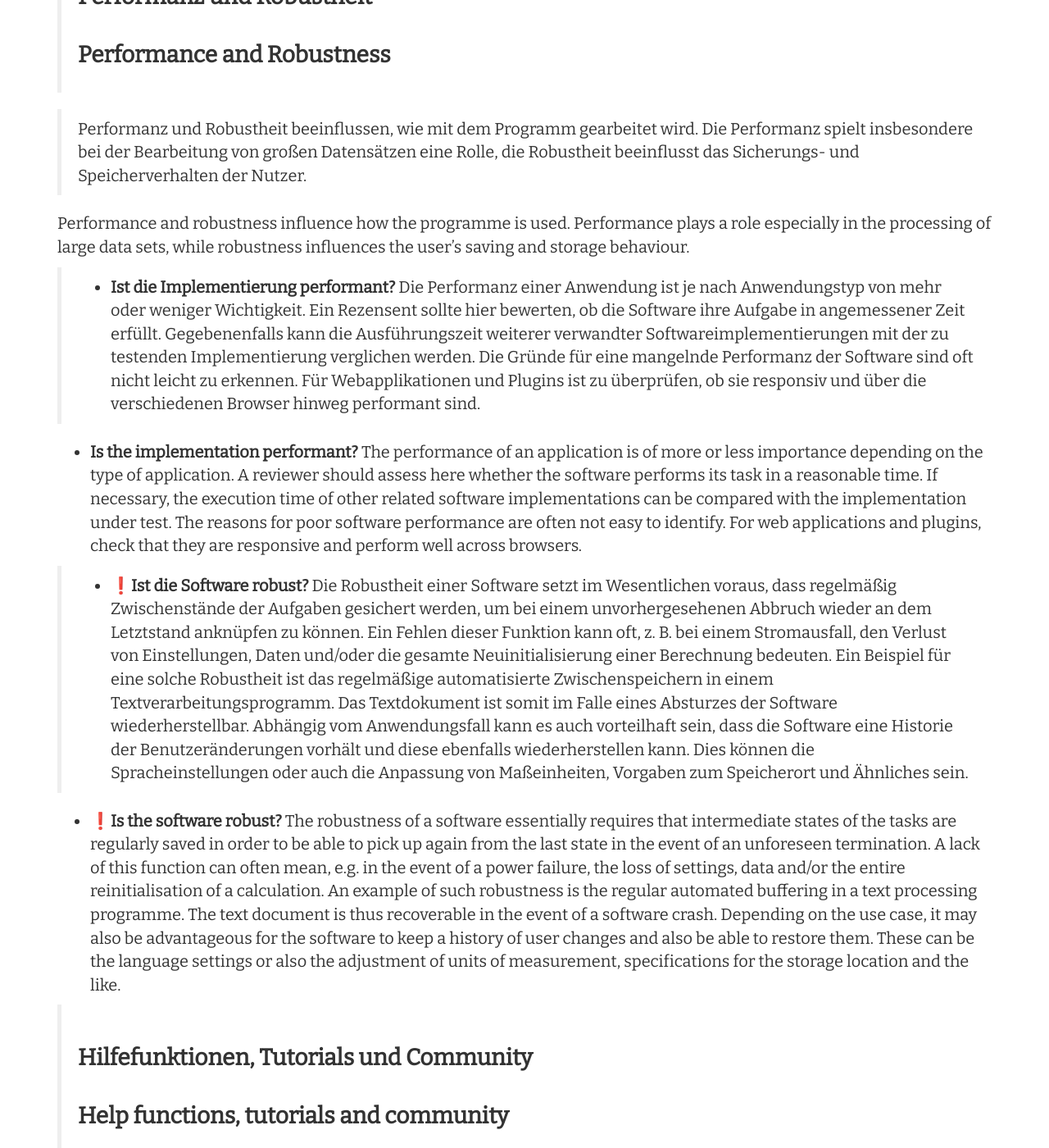
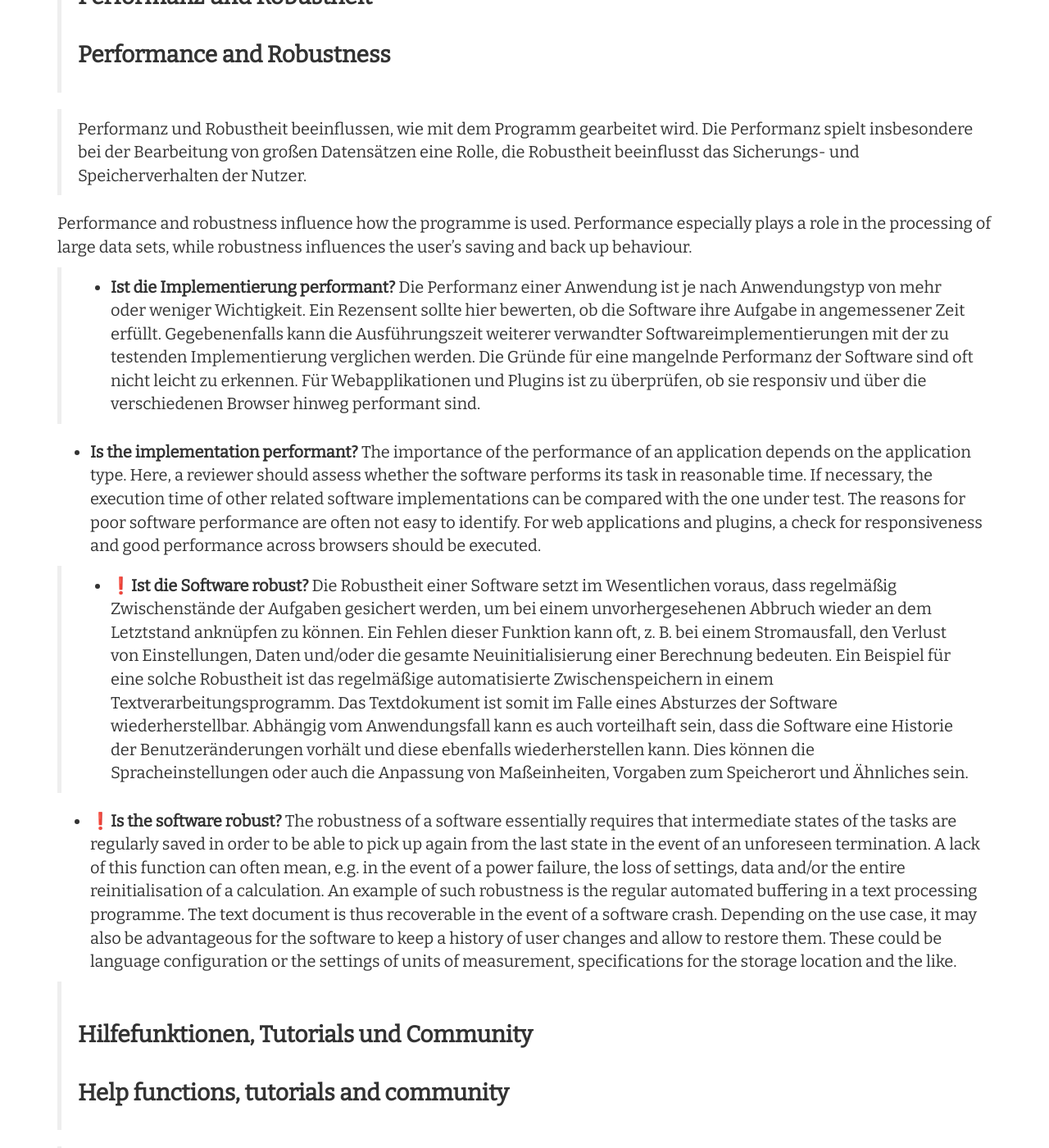
Before and after one commit to Research-Squirrel-Engineers/Impuls_SoftwareRezensionen_DGUF, a Jekyll site: the page built from Draft_EN.md, in a window 1280 px wide and 1400 px high, scrolled down 24333 px. Shown: the whole window at 82% size. Built offline with Jekyll 4.4.1, drawn with Linux system fonts in a browser that asks for light colours; nearby versions of some CDN libraries; emoji names are drawn with the system emoji font.

Commit message:
Performance and Robustness checked

```diff
--- a/Draft_EN.md
+++ b/Draft_EN.md
@@ -340,15 +340,15 @@ The usability of software is determined by the possibilities of communication be
 
 > Performanz und Robustheit beeinflussen, wie mit dem Programm gearbeitet wird. Die Performanz spielt insbesondere bei der Bearbeitung von großen Datensätzen eine Rolle, die Robustheit beeinflusst das Sicherungs- und Speicherverhalten der Nutzer.
 
-Performance and robustness influence how the programme is used. Performance plays a role especially in the processing of large data sets, while robustness influences the user's saving and storage behaviour.
+Performance and robustness influence how the programme is used. Performance especially plays a role in the processing of large data sets, while robustness influences the user's saving and back up behaviour.
 
 > * **Ist die Implementierung performant?** Die Performanz einer Anwendung ist je nach Anwendungstyp von mehr oder weniger Wichtigkeit. Ein Rezensent sollte hier bewerten, ob die Software ihre Aufgabe in angemessener Zeit erfüllt. Gegebenenfalls kann die Ausführungszeit weiterer verwandter Softwareimplementierungen mit der zu testenden Implementierung verglichen werden. Die Gründe für eine mangelnde Performanz der Software sind oft nicht leicht zu erkennen. Für Webapplikatio­nen und Plugins ist zu überprüfen, ob sie responsiv und über die verschiedenen Browser hinweg performant sind.
 
-* **Is the implementation performant?** The performance of an application is of more or less importance depending on the type of application. A reviewer should assess here whether the software performs its task in a reasonable time. If necessary, the execution time of other related software implementations can be compared with the implementation under test. The reasons for poor software performance are often not easy to identify. For web applications and plugins, check that they are responsive and perform well across browsers.
+* **Is the implementation performant?** The importance of the performance of an application depends on the application type. Here, a reviewer should assess whether the software performs its task in reasonable time. If necessary, the execution time of other related software implementations can be compared with the one under test. The reasons for poor software performance are often not easy to identify. For web applications and plugins, a check for responsiveness and good performance across browsers should be executed.
 
 > * :heavy_exclamation_mark:**Ist die Software robust?** Die Robustheit einer Software setzt im Wesentlichen voraus, dass regelmäßig Zwischenstände der Aufgaben gesichert werden, um bei einem unvorhergesehenen Abbruch wieder an dem Letztstand anknüpfen zu können. Ein Fehlen dieser Funktion kann oft, z. B. bei einem Stromausfall, den Verlust von Einstellungen, Daten und/oder die gesamte Neuinitialisierung einer Berechnung bedeuten. Ein Beispiel für eine solche Robustheit ist das regelmäßige automatisierte Zwischenspeichern in einem Textverarbeitungsprogramm. Das Textdokument ist somit im Falle eines Absturzes der Software wiederherstellbar. Abhängig vom Anwendungsfall kann es auch vorteilhaft sein, dass die Software eine Historie der Benutzeränderungen vorhält und diese ebenfalls wiederherstellen kann. Dies können die Spracheinstellungen oder auch die Anpassung von Maßeinheiten, Vorgaben zum Speicherort und Ähnliches sein.
 
-* :heavy_exclamation_mark:**Is the software robust?** The robustness of a software essentially requires that intermediate states of the tasks are regularly saved in order to be able to pick up again from the last state in the event of an unforeseen termination. A lack of this function can often mean, e.g. in the event of a power failure, the loss of settings, data and/or the entire reinitialisation of a calculation. An example of such robustness is the regular automated buffering in a text processing programme. The text document is thus recoverable in the event of a software crash. Depending on the use case, it may also be advantageous for the software to keep a history of user changes and also be able to restore them. These can be the language settings or also the adjustment of units of measurement, specifications for the storage location and the like.
+* :heavy_exclamation_mark:**Is the software robust?** The robustness of a software essentially requires that intermediate states of the tasks are regularly saved in order to be able to pick up again from the last state in the event of an unforeseen termination. A lack of this function can often mean, e.g. in the event of a power failure, the loss of settings, data and/or the entire reinitialisation of a calculation. An example of such robustness is the regular automated buffering in a text processing programme. The text document is thus recoverable in the event of a software crash. Depending on the use case, it may also be advantageous for the software to keep a history of user changes and allow to restore them. These could be language configuration or the settings of units of measurement, specifications for the storage location and the like.
 
 > #### Hilfefunktionen, Tutorials und Community
 #### Help functions, tutorials and community
```
